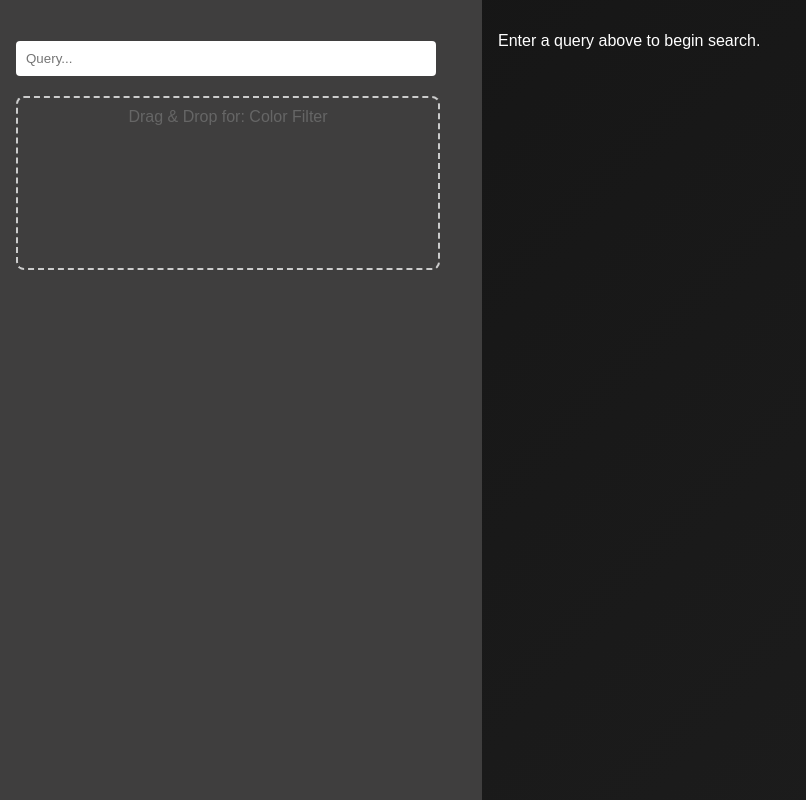
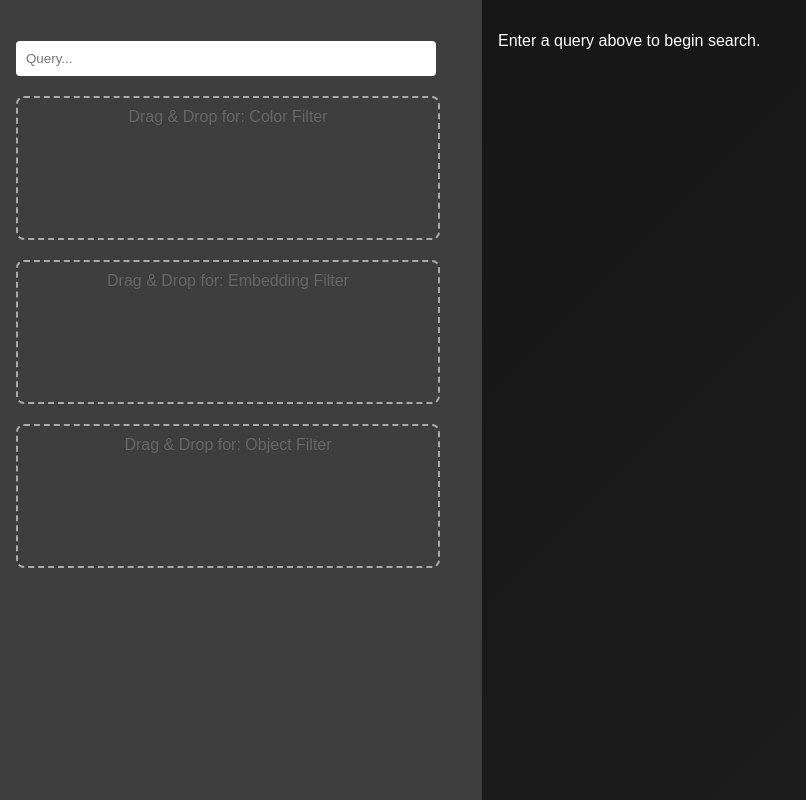
Before and after one commit to Kirschzelle/ContentBasedVideoRetrieval, a Django app: page / in a window 1280 px wide. Shown: the whole page, without its empty margins (0-806 px from the left). Run offline with Django 5.2, Linux system fonts and the light colour scheme; parts of the project's set-up code (start-up, migrations or seed data) failed here and were passed over; some libraries are stand-ins or nearby versions.

Commit message:
workig 3 filters with icons

```diff
--- a/static/css/styles.css
+++ b/static/css/styles.css
@@ -239,3 +239,15 @@ h2 {
     font-weight: bold;
     font-size: 1.1em;
 }
+
+.drag-drop-area {
+    border: 2px dashed #aaa;
+    padding: 10px;
+    text-align: center;
+    min-height: 120px;
+}
+
+    .drag-drop-area img.preview-image {
+        margin-top: 10px;
+        max-height: 100px;
+    }
--- a/static/js/color-filter.js
+++ b/static/js/color-filter.js
@@ -1,5 +1,20 @@
 document.addEventListener("DOMContentLoaded", function () {
     const params = new URLSearchParams(window.location.search);
+    const filterTypes = ["colors", "embeddings", "objects"];
+
+    for (const type of filterTypes) {
+        const previewSrc = localStorage.getItem(`filterPreview_${type}`);
+        const hasFilter = [...params.keys()].some(k => k.startsWith("filters[") && k.includes(`:${type}`));
+        const container = document.getElementById(`${type.slice(0, -1)}-filter`);
+        const imgPreview = container?.querySelector("img.preview-image");
+
+        if (previewSrc && hasFilter && imgPreview) {
+            imgPreview.src = previewSrc;
+            imgPreview.style.display = "block";
+        } else {
+            localStorage.removeItem(`filterPreview_${type}`);
+        }
+    }
     const query = params.get("q");
     const entries = Array.from(params.entries());
 
--- a/static/js/drag-images.js
+++ b/static/js/drag-images.js
@@ -10,18 +10,34 @@ document.getElementById("progressive-results").addEventListener("dragstart", (e)
 });
 
 document.querySelectorAll(".drag-drop-area").forEach(area => {
-    const imgPreview = area.querySelector("img");
-
     area.addEventListener("click", () => {
+        const imgPreview = area.querySelector("img.preview-image");
         if (imgPreview) {
             imgPreview.src = "";
             imgPreview.style.display = "none";
         }
+
+        const filterType = area.id.replace("-filter", ""); // e.g., "color", "embedding", "object"
+        const storageKey = `filterPreview_${filterType}`;
+        localStorage.removeItem(storageKey);
+
+        const params = new URLSearchParams(window.location.search);
+        let changed = false;
+        for (const key of [...params.keys()]) {
+            if (key.startsWith("filters[") && key.includes(`:${filterType}`)) {
+                params.delete(key);
+                changed = true;
+            }
+        }
+
+        if (changed) {
+            const baseUrl = window.location.origin + window.location.pathname;
+            const queryString = params.toString();
+            window.location.href = queryString.length > 0 ? `${baseUrl}?${queryString}` : baseUrl;
+        }
     });
 
-    area.addEventListener("dragover", e => {
-        e.preventDefault();
-    });
+    area.addEventListener("dragover", e => e.preventDefault());
 
     area.addEventListener("drop", e => {
         e.preventDefault();
@@ -29,29 +45,52 @@ document.querySelectorAll(".drag-drop-area").forEach(area => {
         try {
             const data = JSON.parse(e.dataTransfer.getData("text/plain"));
             const keyframeId = data.keyframeId;
-            const baseUrl = window.location.origin + window.location.pathname;
+            const imgPreview = area.querySelector("img.preview-image");
+            const filterMap = {
+                color: "colors",
+                embedding: "embeddings",
+                object: "objects"
+            };
+
+            const rawType = area.id.replace("-filter", "");
+            const filterType = filterMap[rawType];
+            const filterKey = `filters[${keyframeId}:${filterType}]`;
+            const storageKey = `filterPreview_${filterType}`;
+
+            if (imgPreview && data.src) {
+                imgPreview.src = data.src;
+                imgPreview.style.display = "block";
+            }
+
+            localStorage.setItem(storageKey, data.src);
 
             const params = new URLSearchParams(window.location.search);
-
             [...params.keys()].forEach(key => {
-                if (key.startsWith('filters[')) {
+                if (key.startsWith('filters[') && key.includes(`:${filterType}`)) {
                     params.delete(key);
                 }
             });
 
-            const filterParam = `filters[${keyframeId}:colors]`;
+            for (const key of [...params.keys()]) {
+                if (key.startsWith("filters[") && key.includes(`:${filterType}`)) {
+                    params.delete(key);
+                }
+            }
 
-            let queryString = params.toString();
-            if (queryString.length > 0) {
-                queryString += `&${filterParam}`;
-            } else {
-                queryString = filterParam;
+            const queryParts = [];
+
+            for (const [key, value] of params.entries()) {
+                queryParts.push(`${encodeURIComponent(key)}=${encodeURIComponent(value)}`);
             }
+
+            queryParts.push(`${filterKey}=`);
+
+            const baseUrl = window.location.origin + window.location.pathname;
+            const queryString = queryParts.join("&");
 
             window.location.href = `${baseUrl}?${queryString}`;
         } catch (err) {
             console.error("Failed to parse drag data:", err);
         }
-
     });
 });
--- a/templates/home.html
+++ b/templates/home.html
@@ -10,6 +10,16 @@
 
         <div id="color-filter" class="drag-drop-area">
             <p>Drag & Drop for: Color Filter</p>
+            <img class="preview-image" src="" alt="Preview" style="display:none; max-width: 100%;">
+        </div>
+
+        <div id="embedding-filter" class="drag-drop-area">
+            <p>Drag & Drop for: Embedding Filter</p>
+            <img class="preview-image" src="" alt="Preview" style="display:none;">
+        </div>
+
+        <div id="object-filter" class="drag-drop-area">
+            <p>Drag & Drop for: Object Filter</p>
             <img class="preview-image" src="" alt="Preview" style="display:none;">
         </div>
     </div>
```
